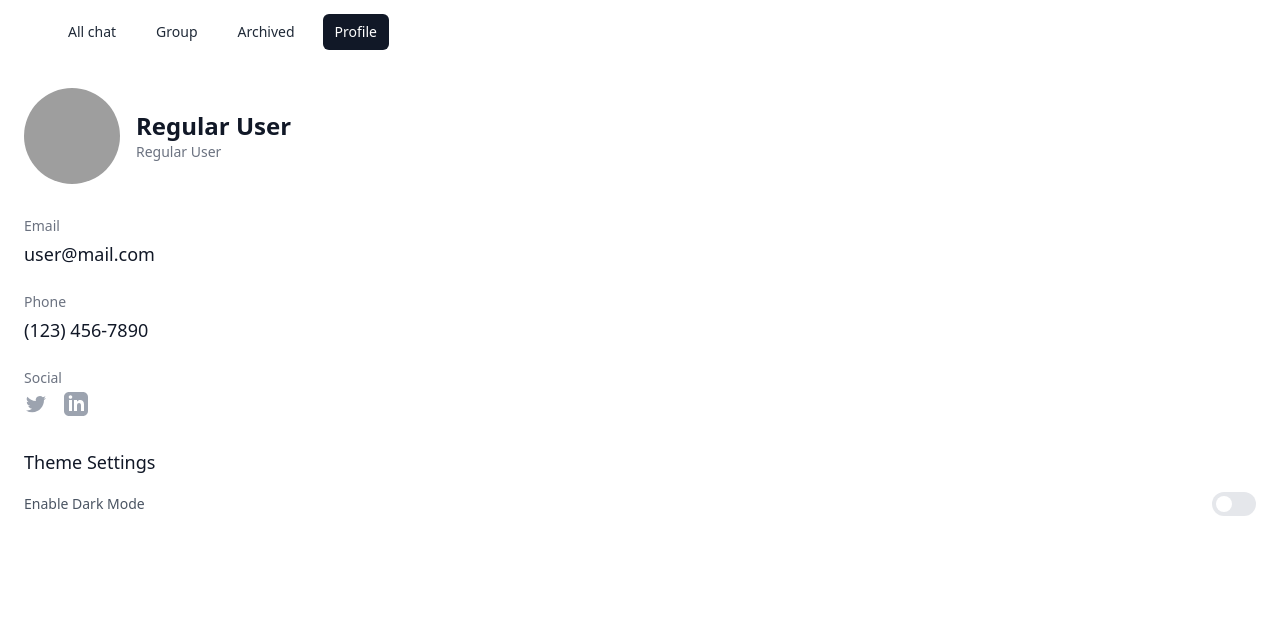
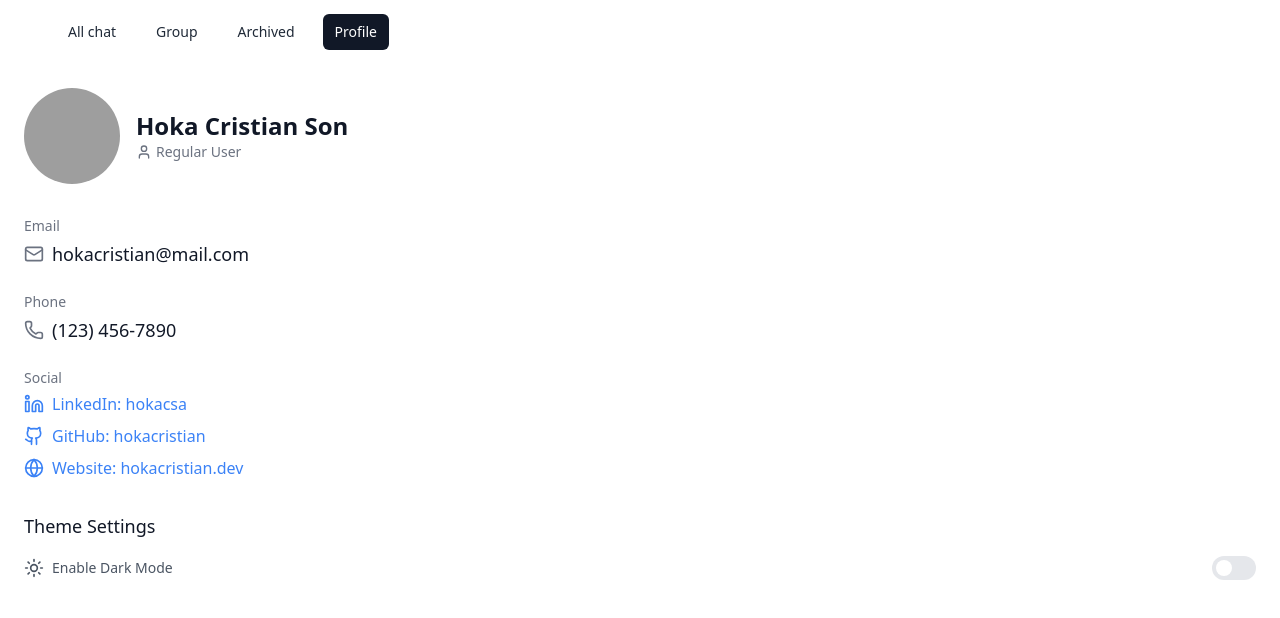
Before and after one commit to hokacristian/vue-chat-system, a Vue app: page / in a window 1280 px wide. Both pictures are taken after a click on the link "Profile". Shown: the top 618 px of the page. Built offline with nearby package versions, Linux system fonts and the light colour scheme; grey boxes are pictures that could not be loaded.

Commit message:
feat: add lucide-vue-next icons to Profile view and update user details in dummy data

```diff
--- a/package.json
+++ b/package.json
@@ -9,6 +9,7 @@
     "preview": "vite preview"
   },
   "dependencies": {
+    "lucide-vue-next": "^0.542.0",
     "vue": "^3.4.0"
   },
   "devDependencies": {
--- a/src/data/dummy.json
+++ b/src/data/dummy.json
@@ -1,9 +1,9 @@
 {
   "current_user": {
-    "id": "user@mail.com",
-    "name": "Regular User",
+    "id": "hokacristian@mail.com",
+    "name": "Hoka Cristian Son",
     "role": 3,
-    "avatar_url": "https://picsum.photos/id/64/100/100"
+    "avatar_url": "https://ik.imagekit.io/swvbgy6po/Hoka%20Cristian%20Son.jpg"
   },
   "rooms": [
     {
@@ -37,10 +37,10 @@
           "is_online": false
         },
         {
-          "id": "user@mail.com",
-          "name": "Regular User",
+          "id": "hokacristian@mail.com",
+          "name": "Hoka Cristian Son",
           "role": 3,
-          "avatar_url": "https://picsum.photos/id/64/100/100",
+          "avatar_url": "https://ik.imagekit.io/swvbgy6po/Hoka%20Cristian%20Son.jpg",
           "last_active": "2024-08-28T20:31:00Z",
           "is_online": true
         }
@@ -95,7 +95,7 @@
           "id": 885517,
           "type": "image",
           "content": "Ini bukti pembayaran saya",
-          "file_url": "https://picsum.photos/id/180/800/600",
+          "file_url": "https://ik.imagekit.io/swvbgy6po/db188abe7082fe01fea9bb8bafdb0018.jpg",
           "file_name": "bukti_pembayaran.jpg",
           "file_size": 245760,
           "sender_id": "customer@mail.com",
@@ -127,8 +127,8 @@
           "is_online": true
         },
         {
-          "id": "user@mail.com",
-          "name": "Regular User",
+          "id": "hokacristian@mail.com",
+          "name": "Hoka Cristian Son",
           "role": 3,
           "avatar_url": "https://picsum.photos/id/64/100/100",
           "last_active": "2024-08-28T20:31:00Z",
@@ -140,7 +140,7 @@
           "id": 885600,
           "type": "text",
           "content": "Halo Admin, saya butuh bantuan",
-          "sender_id": "user@mail.com",
+          "sender_id": "hokacristian@mail.com",
           "status": "read",
           "created_at": "2024-08-28T19:45:00Z",
           "read_at": "2024-08-28T19:46:00Z"
@@ -161,7 +161,7 @@
           "file_url": "https://www.w3.org/WAI/ER/tests/xhtml/testfiles/resources/pdf/dummy.pdf",
           "file_name": "laporan_bug.pdf",
           "file_size": 13264,
-          "sender_id": "user@mail.com",
+          "sender_id": "hokacristian@mail.com",
           "status": "delivered",
           "created_at": "2024-08-28T19:48:00Z",
           "read_at": null
@@ -190,8 +190,8 @@
           "is_online": true
         },
         {
-          "id": "user@mail.com",
-          "name": "Regular User",
+          "id": "hokacristian@mail.com",
+          "name": "Hoka Cristian Son",
           "role": 3,
           "avatar_url": "https://picsum.photos/id/64/100/100",
           "last_active": "2024-08-28T20:31:00Z",
@@ -203,7 +203,7 @@
           "id": 885700,
           "type": "text",
           "content": "Halo Agent, saya ada pertanyaan teknis",
-          "sender_id": "user@mail.com",
+          "sender_id": "hokacristian@mail.com",
           "status": "read",
           "created_at": "2024-08-28T18:30:00Z",
           "read_at": "2024-08-28T18:31:00Z"
@@ -244,8 +244,8 @@
           "is_online": false
         },
         {
-          "id": "user@mail.com",
-          "name": "Regular User",
+          "id": "hokacristian@mail.com",
+          "name": "Hoka Cristian Son",
           "role": 3,
           "avatar_url": "https://picsum.photos/id/64/100/100",
           "last_active": "2024-08-28T20:31:00Z",
@@ -257,7 +257,7 @@
           "id": 885800,
           "type": "text",
           "content": "Hi! Terima kasih sudah jadi customer loyal",
-          "sender_id": "user@mail.com",
+          "sender_id": "hokacristian@mail.com",
           "status": "read",
           "created_at": "2024-08-28T17:15:00Z",
           "read_at": "2024-08-28T17:16:00Z"
--- a/src/views/Profile.vue
+++ b/src/views/Profile.vue
@@ -12,42 +12,61 @@
           <h1 class="text-2xl font-bold text-gray-900 dark:text-white truncate">
             {{ currentUser.name }}
           </h1>
-          <p class="text-sm text-gray-500 dark:text-gray-400">{{ getRoleName(currentUser.role) }}</p>
+          <p class="text-sm text-gray-500 dark:text-gray-400 flex items-center space-x-1">
+            <UserIcon class="w-4 h-4" />
+            <span>{{ getRoleName(currentUser.role) }}</span>
+          </p>
         </div>
       </div>
 
       <div class="mt-8 space-y-6">
+        <!-- Email -->
         <div>
           <h3 class="text-sm font-medium text-gray-500 dark:text-gray-400">Email</h3>
-          <p class="mt-1 text-lg text-gray-900 dark:text-white">{{ currentUser.id }}</p>
+          <p class="mt-1 text-lg text-gray-900 dark:text-white flex items-center space-x-2">
+            <MailIcon class="w-5 h-5 text-gray-500" />
+            <span>{{ currentUser.id }}</span>
+          </p>
         </div>
+
+        <!-- Phone -->
         <div>
           <h3 class="text-sm font-medium text-gray-500 dark:text-gray-400">Phone</h3>
-          <p class="mt-1 text-lg text-gray-900 dark:text-white">(123) 456-7890</p>
+          <p class="mt-1 text-lg text-gray-900 dark:text-white flex items-center space-x-2">
+            <PhoneIcon class="w-5 h-5 text-gray-500" />
+            <span>(123) 456-7890</span>
+          </p>
         </div>
+
+        <!-- Social -->
         <div>
           <h3 class="text-sm font-medium text-gray-500 dark:text-gray-400">Social</h3>
-          <div class="mt-1 flex space-x-4">
-            <a href="#" class="text-gray-400 hover:text-gray-500">
-              <span class="sr-only">Twitter</span>
-              <svg class="w-6 h-6" fill="currentColor" viewBox="0 0 24 24" aria-hidden="true">
-                <path d="M8.29 20.251c7.547 0 11.675-6.253 11.675-11.675 0-.178 0-.355-.012-.53A8.348 8.348 0 0022 5.92a8.19 8.19 0 01-2.357.646 4.118 4.118 0 001.804-2.27 8.224 8.224 0 01-2.605.996 4.107 4.107 0 00-6.993 3.743 11.65 11.65 0 01-8.457-4.287 4.106 4.106 0 001.27 5.477A4.072 4.072 0 012.8 9.71v.052a4.105 4.105 0 003.292 4.022 4.095 4.095 0 01-1.853.07 4.108 4.108 0 003.834 2.85A8.233 8.233 0 012 18.407a11.616 11.616 0 006.29 1.84" />
-              </svg>
+          <div class="mt-1 flex flex-col space-y-2">
+            <a href="https://www.linkedin.com/in/hokacsa/" target="_blank" class="flex items-center space-x-2 text-primary-500 hover:underline">
+              <LinkedinIcon class="w-5 h-5" />
+              <span>LinkedIn: hokacsa</span>
             </a>
-            <a href="#" class="text-gray-400 hover:text-gray-500">
-              <span class="sr-only">LinkedIn</span>
-              <svg class="w-6 h-6" fill="currentColor" viewBox="0 0 24 24" aria-hidden="true">
-                <path fill-rule="evenodd" d="M19 0h-14c-2.761 0-5 2.239-5 5v14c0 2.761 2.239 5 5 5h14c2.762 0 5-2.239 5-5v-14c0-2.761-2.238-5-5-5zm-11 19h-3v-11h3v11zm-1.5-12.268c-.966 0-1.75-.79-1.75-1.764s.784-1.764 1.75-1.764 1.75.79 1.75 1.764-.783 1.764-1.75 1.764zm13.5 12.268h-3v-5.604c0-3.368-4-3.113-4 0v5.604h-3v-11h3v1.765c1.396-2.586 7-2.777 7 2.476v6.759z" clip-rule="evenodd" />
-              </svg>
+            <a href="https://github.com/hokacristian" target="_blank" class="flex items-center space-x-2 text-primary-500 hover:underline">
+              <GithubIcon class="w-5 h-5" />
+              <span>GitHub: hokacristian</span>
+            </a>
+            <a href="https://www.hokacristian.dev" target="_blank" class="flex items-center space-x-2 text-primary-500 hover:underline">
+              <GlobeIcon class="w-5 h-5" />
+              <span>Website: hokacristian.dev</span>
             </a>
           </div>
         </div>
       </div>
 
+      <!-- Theme -->
       <div class="mt-8">
         <h2 class="text-lg font-medium text-gray-900 dark:text-white">Theme Settings</h2>
         <div class="mt-4 flex items-center justify-between">
-          <span class="text-sm text-gray-600 dark:text-gray-300">Enable Dark Mode</span>
+          <span class="text-sm text-gray-600 dark:text-gray-300 flex items-center space-x-2">
+            <MoonIcon v-if="theme === 'dark'" class="w-5 h-5" />
+            <SunIcon v-else class="w-5 h-5" />
+            <span>Enable Dark Mode</span>
+          </span>
           <button
             @click="toggleTheme"
             class="relative inline-flex items-center h-6 rounded-full w-11 transition-colors duration-200 ease-in-out"
@@ -69,6 +88,9 @@ import { useTheme } from '@/composables/useTheme.js'
 import { getRoleName } from '@/lib/utils.js'
 import ProfileSkeletonLoader from '@/components/chat/ProfileSkeletonLoader.vue'
 
+// import icon dari lucide-vue-next
+import { MailIcon, PhoneIcon, UserIcon, LinkedinIcon, GithubIcon, GlobeIcon, MoonIcon, SunIcon } from 'lucide-vue-next'
+
 const props = defineProps({
   currentUser: Object,
   loading: Boolean
```
Also changed, not shown: 1 other file (tests, documents, lock files or other folders).
